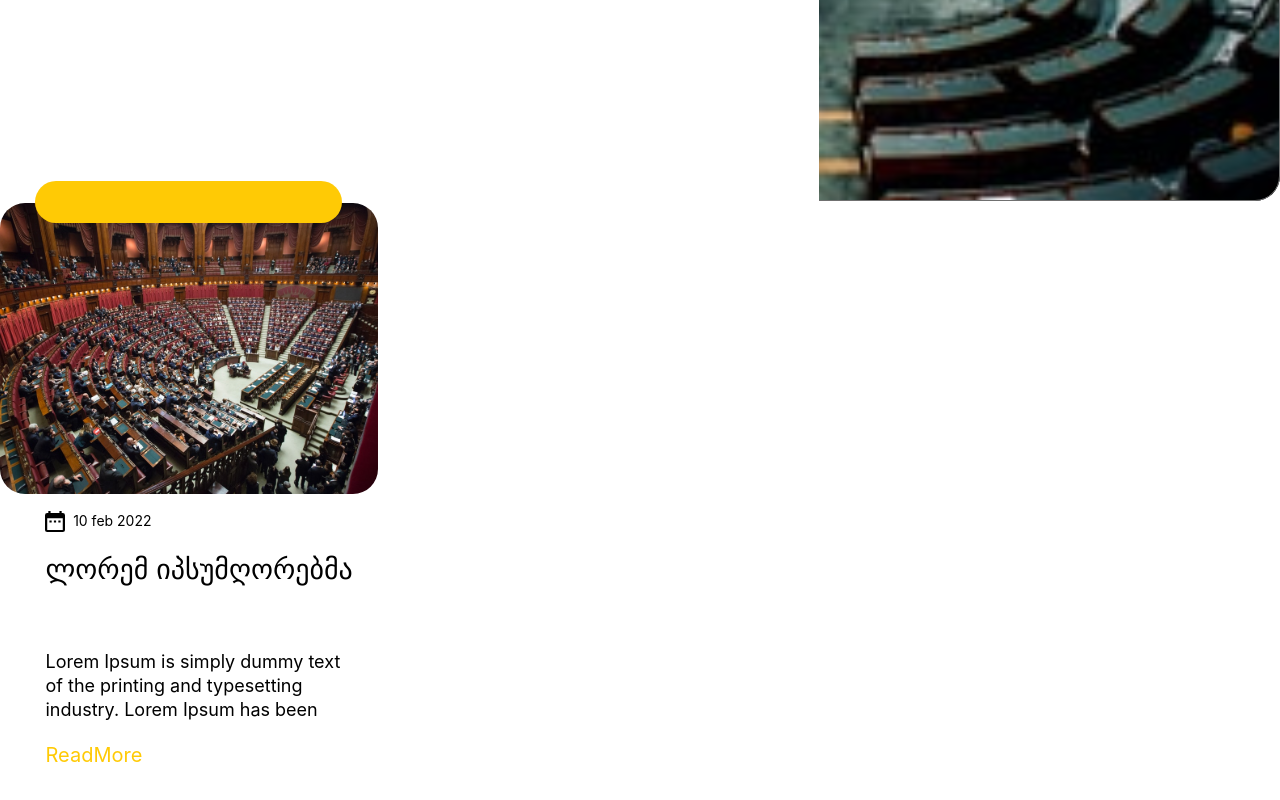
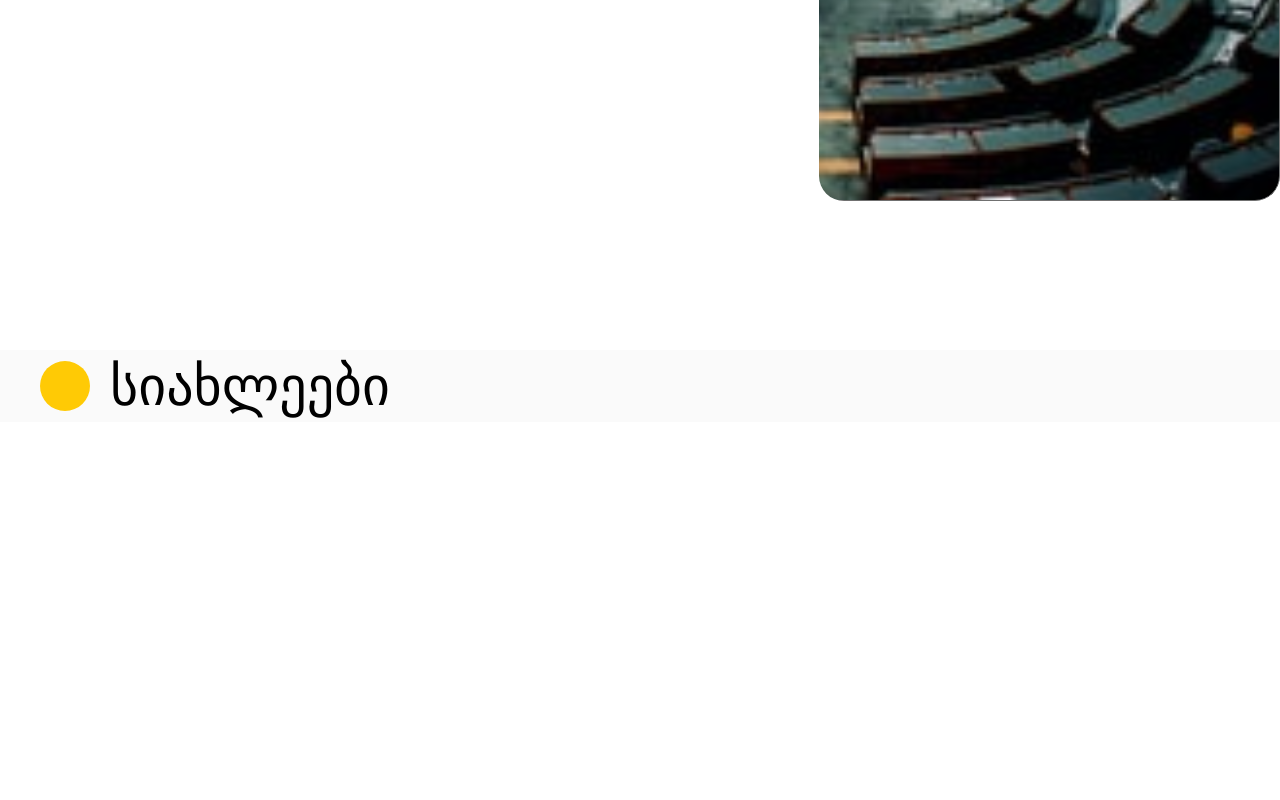
Before and after one commit to Demetrusa/lelo-front-end, a React (Create React App) app: page / in a window 1280 px wide. Shown: the part 596-1396 px from the top of the page. After the commit the page ends 1018 px from the top, so only its background shows below. Built offline with nearby package versions, Linux system fonts and the light colour scheme.

Commit message:
create news page add h2

```diff
--- a/src/App.js
+++ b/src/App.js
@@ -1,12 +1,14 @@
 import './App.css';
 import Main from './components/main/Main';
+import Newcontent from './components/news/Newcontent';
 import TextContent from './components/text-content/TextContent';
 
 function App() {
   return (
     <div className='app'>
       <Main />
-      <TextContent />
+      <Newcontent />
+      {/* <TextContent /> */}
     </div>
   );
 }
--- a/src/components/main/Main.css
+++ b/src/components/main/Main.css
@@ -4,6 +4,7 @@
     background-repeat: no-repeat;
     background-position-x: right;
     width: 988px;
+    border-radius: 25px;
     /* position: absolute;
     right: 0; */
 }
--- /dev/null
+++ b/src/components/news/Newcontent.css
@@ -0,0 +1,28 @@
+.newsInfo {
+    max-width: 1920px;
+    background-color:#FAFAFA ;
+  }
+.newsContent{
+    max-width: 1200px;
+    margin: 0 auto;
+    margin-top: 149px;
+    display: flex;
+    align-items: center;
+
+
+}
+.circle {
+    background-color: #FFCA05;
+    width: 50px;
+    height: 50px;
+    border-radius: 50%;
+}
+.newsContent h2 {
+    font-size:54px ;
+    line-height: 72px;
+    padding-left: 20px;
+}
+.content-Boxes{
+    max-width: 1200px;
+    margin: 0 auto;
+}
--- /dev/null
+++ b/src/components/news/Newcontent.js
@@ -0,0 +1,19 @@
+import React from "react";
+import TextContent from "../text-content/TextContent";
+import  "./Newcontent.css"
+
+const Newcontent = () => {
+    return (
+        <div className="newsInfo">
+            <div className="newsContent">
+            <div className="circle"></div>
+            <h2>სიახლეები</h2>
+            </div>
+            <div className="content-Boxes">
+            {/* <TextContent /> */}
+            </div>
+        </div>
+    )
+}
+
+export default Newcontent;
```
